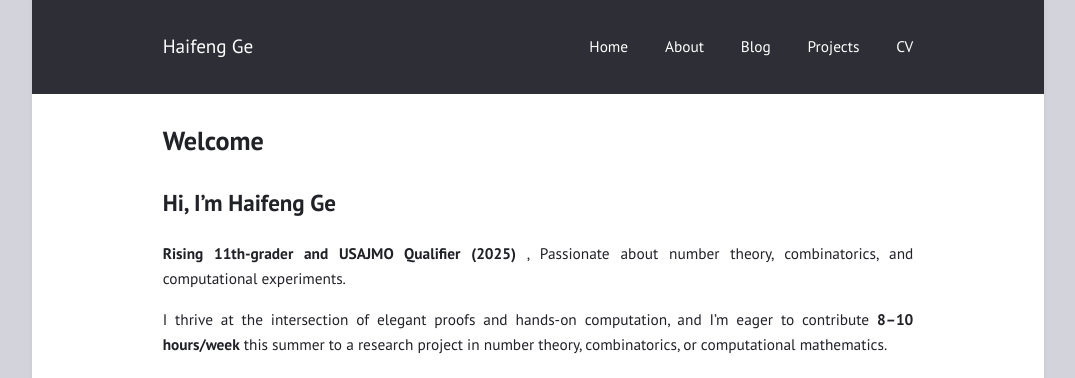
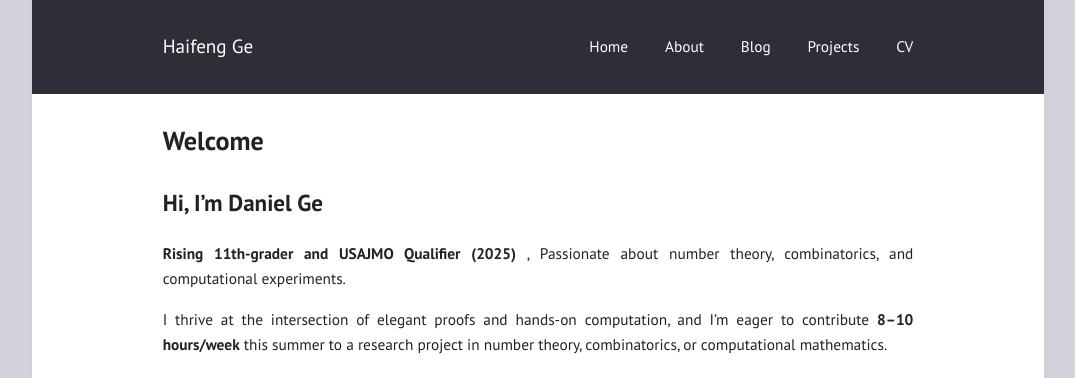
Before and after one commit to kicksandgiggles123/kicksandgiggles123.github.io, a Jekyll site: the page built from index.md, in a window 1280 px wide. Shown: the top 378 px of the page, without its empty margins (102-1177 px from the left). Built offline with Jekyll 4.4.1, drawn with Linux system fonts in a browser that asks for light colours.

Commit message:
Update index.md

```diff
--- a/index.md
+++ b/index.md
@@ -4,7 +4,7 @@ title: "Welcome"
 permalink: /
 ---
 
-## Hi, I’m Haifeng Ge
+## Hi, I’m Daniel Ge
 
 **Rising 11th-grader and USAJMO Qualifier (2025)**  , Passionate about number theory, combinatorics, and computational experiments.
 
```
